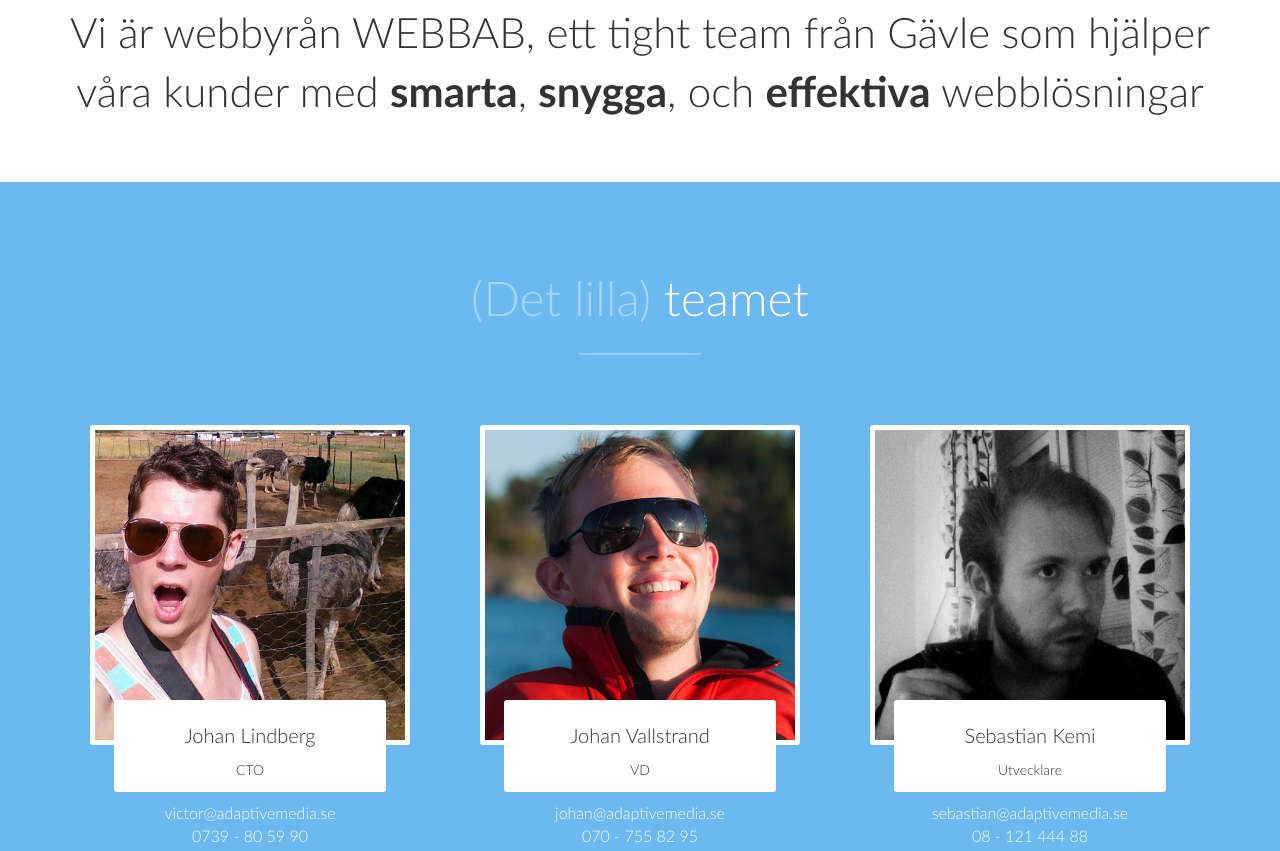
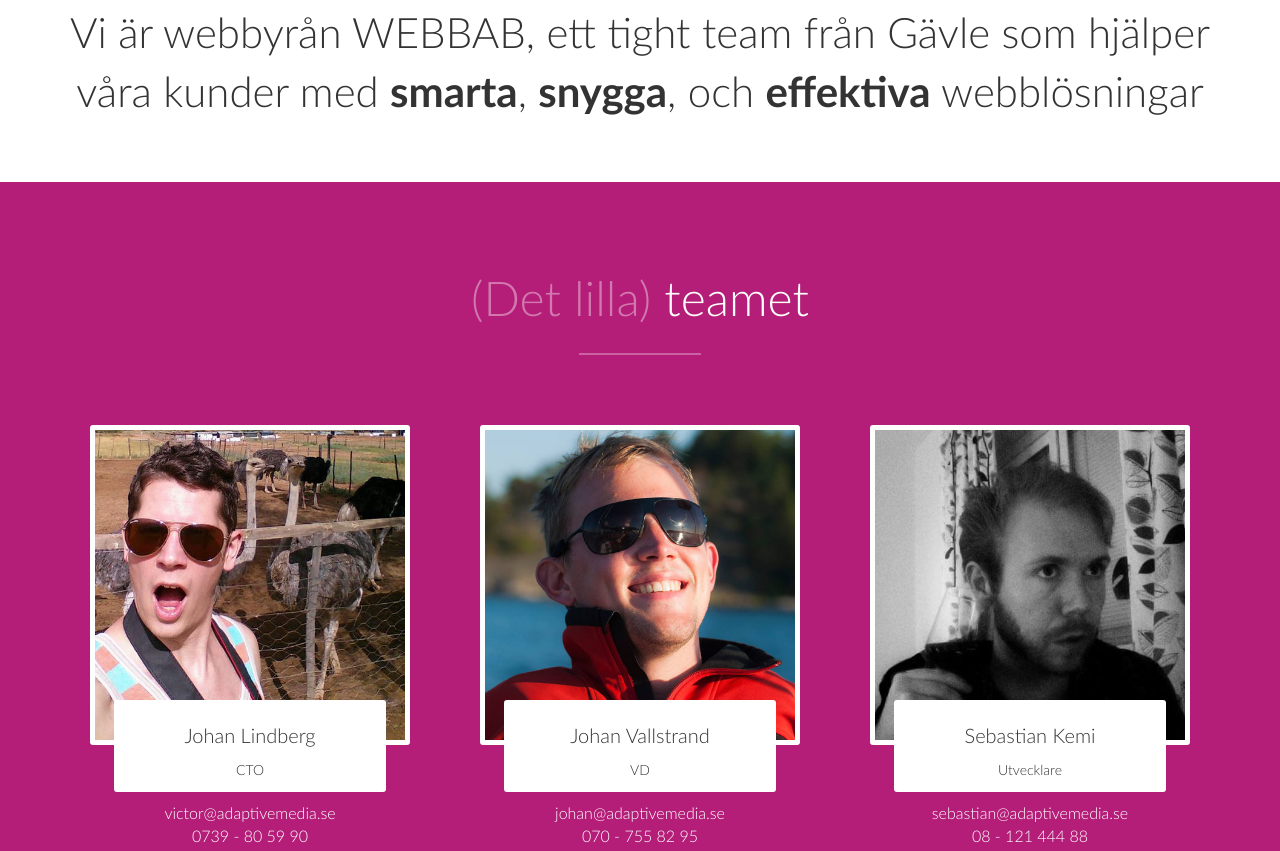
Before and after one commit to johanoloflindberg/webbab.github.io, a website: page index.html in a window 1280 px wide. Shown: the part 769-1620 px from the top of the page. Drawn offline with nearby package versions, Linux system fonts and the light colour scheme; files that its build step writes are made by us from their sources; files whose address does not match are found by name.

Commit message:
Update styles.scss

```diff
--- a/resources/sass/styles.scss
+++ b/resources/sass/styles.scss
@@ -1,5 +1,5 @@
 // Vars
-$color-brand: #6BB9F0;
+$color-brand: #b41e78;
 $color-amedia: #2c3e50;
 $color-ventures: #F0482F;
 $color-labs: #4c1aa8;
```
